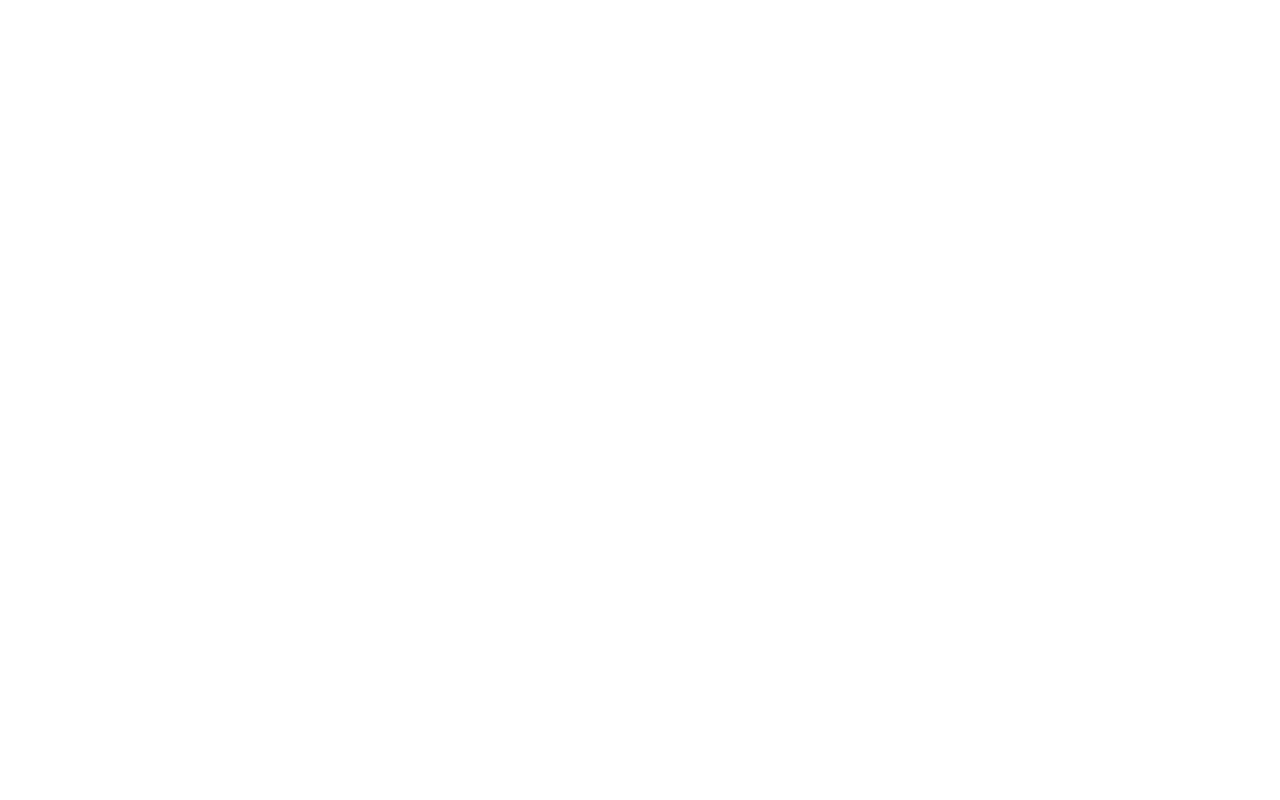
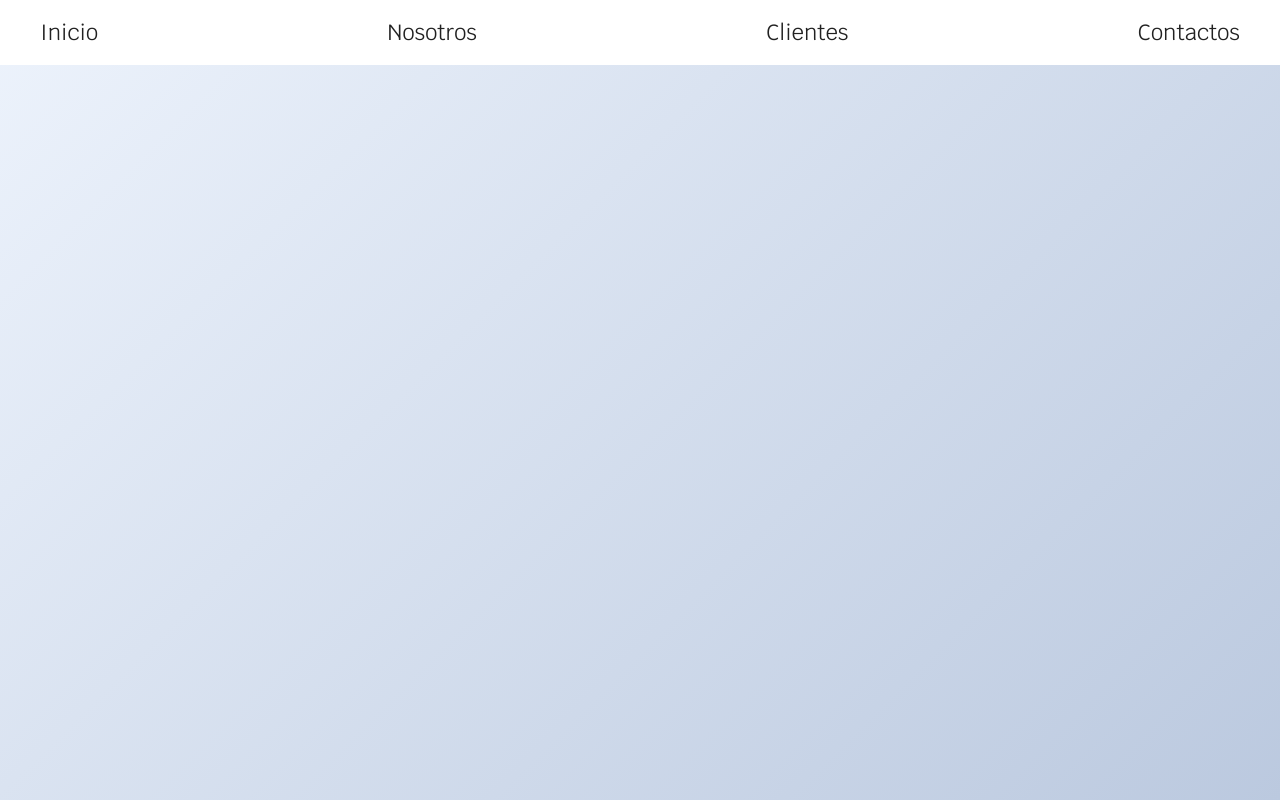
Before and after one commit to cabrerafrancisco/Sitio-Freelancer, a plain HTML site: page Sitio-freelancer/index.html in a window 1280 px wide. Drawn offline with nearby package versions, Linux system fonts and the light colour scheme.

Commit message:
Se creo la barra de navegacion y se dio estilo a la misma utilizando flexbox

```diff
--- a/Sitio-freelancer/css/style.css
+++ b/Sitio-freelancer/css/style.css
@@ -0,0 +1,50 @@
+:root{
+    --oscuro: #212121;
+}
+html {
+    box-sizing: border-box;
+    min-height: 100%;
+    font-size: 62.5%;
+}
+*, *:before, *:after {
+    box-sizing: inherit;
+}
+body{
+    font-family: 'krub' , sans-serif;
+    min-height: 100%;
+    background-image: linear-gradient(135deg, #edf3fc 0%, #bbc9df 100%);
+    font-size: 1.6rem;
+}
+.site-header nav{
+    max-width: 1200px;
+    margin: 0 auto;
+    padding: 2rem 0;
+
+    display: flex;
+
+    flex-direction: column;
+    align-items:center;
+}
+@media (min-width: 768px) {
+    .site-header nav{
+        flex-direction: row;
+        justify-content:space-between;
+    }
+}
+.site-header{
+    background-color: white;
+}
+.site-header nav a{
+    color: var(--oscuro);
+    font-size: 2.2rem;
+    text-decoration: none;
+    margin-bottom: 2rem;
+}
+.site-header nav a:last-of-type{
+    margin-bottom: 0;
+}
+@media (min-width: 768px) {
+    .site-header nav a{
+        margin-bottom: 0;
+    }
+}
--- a/Sitio-freelancer/index.html
+++ b/Sitio-freelancer/index.html
@@ -5,9 +5,21 @@
     <meta name="viewport" content="width=device-width, initial-scale=1.0">
     <meta http-equiv="X-UA-Compatible" content="ie=edge">
     <title>Freelancer</title>
+    <link href="https://necolas.github.io/normalize.css/8.0.1/normalize.css" rel="stylesheet">
+    <link rel="preconnect" href="https://fonts.gstatic.com">
+    <link href="https://fonts.googleapis.com/css2?family=Krub:wght@400;700&display=swap" rel="stylesheet">
+    <script src="https://kit.fontawesome.com/0cb797aa74.js" crossorigin="anonymous"></script>
     <link rel="stylesheet" href="css/style.css">
 </head>
 <body>
+    <header class="site-header">
+        <nav>
+            <a href="#">Inicio</a>
+            <a href="#">Nosotros</a>
+            <a href="#">Clientes</a>
+            <a href="#">Contactos</a>
+        </nav>
+    </header>
 
 </body>
 </html>
```
